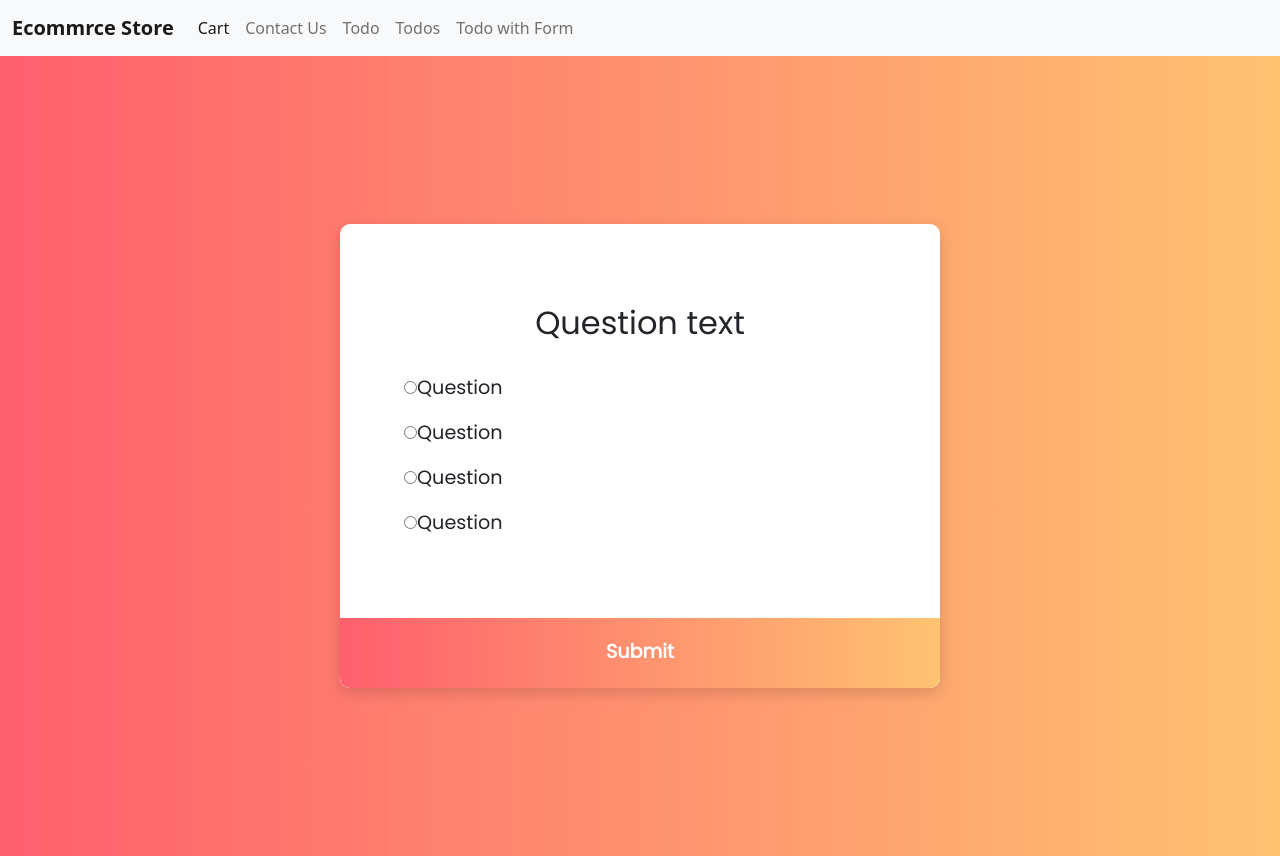
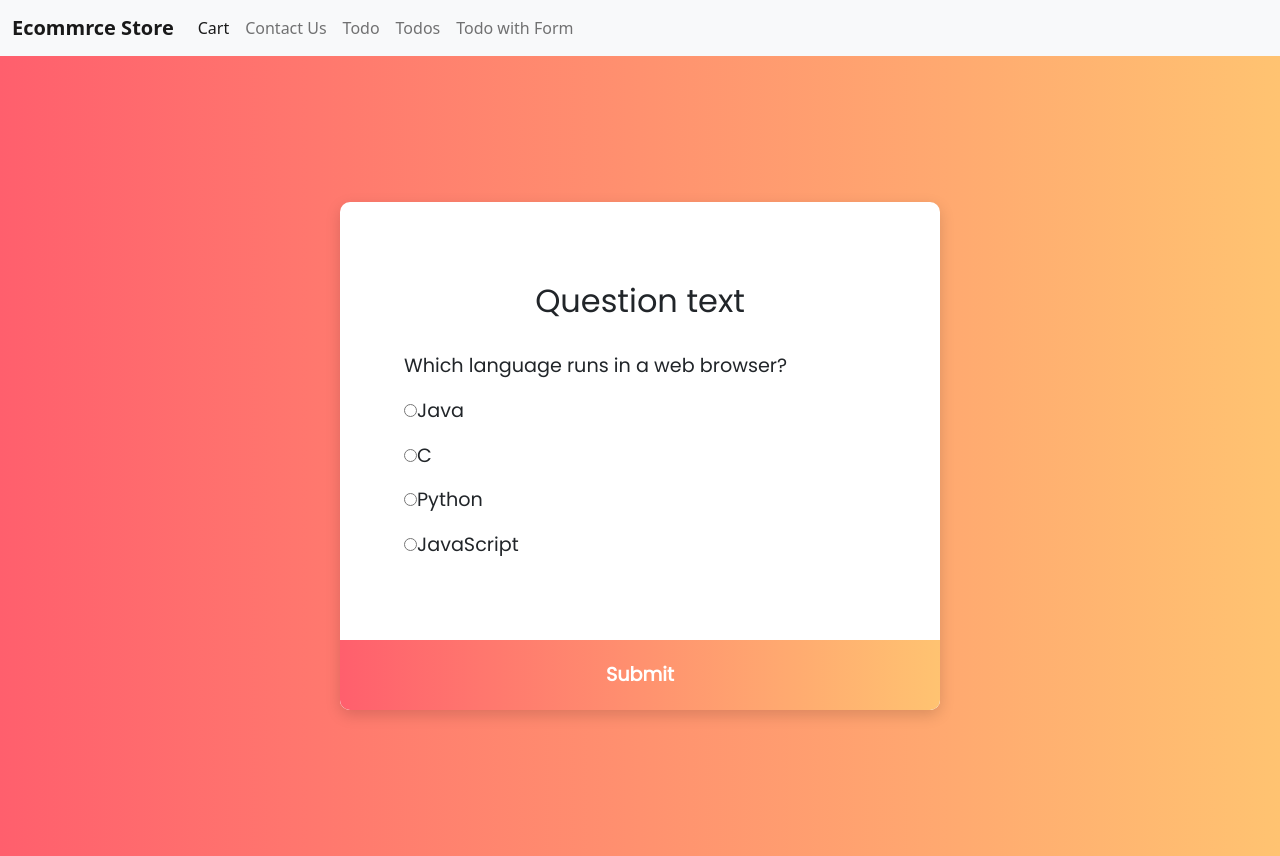
Before and after one commit to usmamalik345/Angular-Pratice, an Angular app: page /todo-f in a window 1280 px wide. Built offline with nearby package versions, Linux system fonts and the light colour scheme.

Commit message:
learning new

```diff
--- a/src/app/Mycommponent/todo-f/todo-f.component.html
+++ b/src/app/Mycommponent/todo-f/todo-f.component.html
@@ -7,32 +7,42 @@
     <title>Document</title>
   </head>
   <body>
-    <div class="quiz-container" id="quiz">
+    <form
+      #myform="ngForm"
+      (submit)="next(myform.value)"
+      class="quiz-container"
+      id="quiz"
+
+    >
       <div class="quiz-header">
         <h2 id="question">Question text</h2>
         <ul>
           <li>
-            <input type="radio" name="answer" id="a" class="answer" />
-            <label for="a" id="a_text">Question</label>
+            <label for="a">{{ quizData[cruntQuestion].question }} </label>
           </li>
 
           <li>
-            <input type="radio" name="answer" id="b" class="answer" />
-            <label for="b" id="b_text">Question</label>
+            <input type="radio" name="answer" id="radio-a" value="a" ngModel />
+            <label for="radio-a">{{ quizData[cruntQuestion].a }}</label>
           </li>
 
           <li>
-            <input type="radio" name="answer" id="c" class="answer" />
-            <label for="c" id="c_text">Question</label>
+            <input type="radio" name="answer" id="radio-b" value="b" ngModel />
+            <label for="radio-b">{{ quizData[cruntQuestion].b }}</label>
           </li>
 
           <li>
-            <input type="radio" name="answer" id="d" class="answer" />
-            <label for="d" id="d_text">Question</label>
+            <input type="radio" name="answer" id="radio-c" value="c" ngModel />
+            <label for="radio-c">{{ quizData[cruntQuestion].c }}</label>
+          </li>
+
+          <li>
+            <input type="radio" name="answer" id="radio-d" value="d" ngModel />
+            <label for="radio-d">{{ quizData[cruntQuestion].d }}</label>
           </li>
         </ul>
       </div>
-      <button id="submit">Submit</button>
-    </div>
+      <button type="submit" id="submit" value="">Submit</button>
+    </form>
   </body>
 </html>
--- a/src/app/Mycommponent/todo-f/todo-f.component.ts
+++ b/src/app/Mycommponent/todo-f/todo-f.component.ts
@@ -3,48 +3,60 @@ import { Component, OnInit } from '@angular/core';
 @Component({
   selector: 'app-todo-f',
   templateUrl: './todo-f.component.html',
-  styleUrls: ['./todo-f.component.css']
+  styleUrls: ['./todo-f.component.css'],
 })
 export class TodoFComponent implements OnInit {
+  constructor() {}
 
-  constructor() { }
+  ngOnInit(): void {}
 
-  ngOnInit(): void {
-  }
+  cruntQuestion = 0;
 
-  const quizData = [
+  quizData = [
     {
-        question: "Which language runs in a web browser?",
-        a: "Java",
-        b: "C",
-        c: "Python",
-        d: "JavaScript",
-        correct: "d",
+      question: 'Which language runs in a web browser?',
+      a: 'Java',
+      b: 'C',
+      c: 'Python',
+      d: 'JavaScript',
+      correct: 'd',
     },
     {
-        question: "What does CSS stand for?",
-        a: "Central Style Sheets",
-        b: "Cascading Style Sheets",
-        c: "Cascading Simple Sheets",
-        d: "Cars SUVs Sailboats",
-        correct: "b",
+      question: 'What does CSS stand for?',
+      a: 'Central Style Sheets',
+      b: 'Cascading Style Sheets',
+      c: 'Cascading Simple Sheets',
+      d: 'Cars SUVs Sailboats',
+      correct: 'b',
     },
     {
-        question: "What does HTML stand for?",
-        a: "Hypertext Markup Language",
-        b: "Hypertext Markdown Language",
-        c: "Hyperloop Machine Language",
-        d: "Helicopters Terminals Motorboats Lamborginis",
-        correct: "a",
+      question: 'What does HTML stand for?',
+      a: 'Hypertext Markup Language',
+      b: 'Hypertext Markdown Language',
+      c: 'Hyperloop Machine Language',
+      d: 'Helicopters Terminals Motorboats Lamborginis',
+      correct: 'a',
     },
     {
-        question: "What year was JavaScript launched?",
-        a: "1996",
-        b: "1995",
-        c: "1994",
-        d: "none of the above",
-        correct: "b",
+      question: 'What year was JavaScript launched?',
+      a: '1996',
+      b: '1995',
+      c: '1994',
+      d: 'none of the above',
+      correct: 'b',
     },
   ];
 
+  next(formvalue: any) {
+    console.log(formvalue);
+
+    if (formvalue.answer === this.quizData[this.cruntQuestion].correct) {
+      this.cruntQuestion=this.cruntQuestion+1
+      alert('pass');
+    } else {
+      alert('error');
     }
+  }
+
+  submitOption() {}
+}
```
Lines whose indentation alone changed are shown as unchanged.
